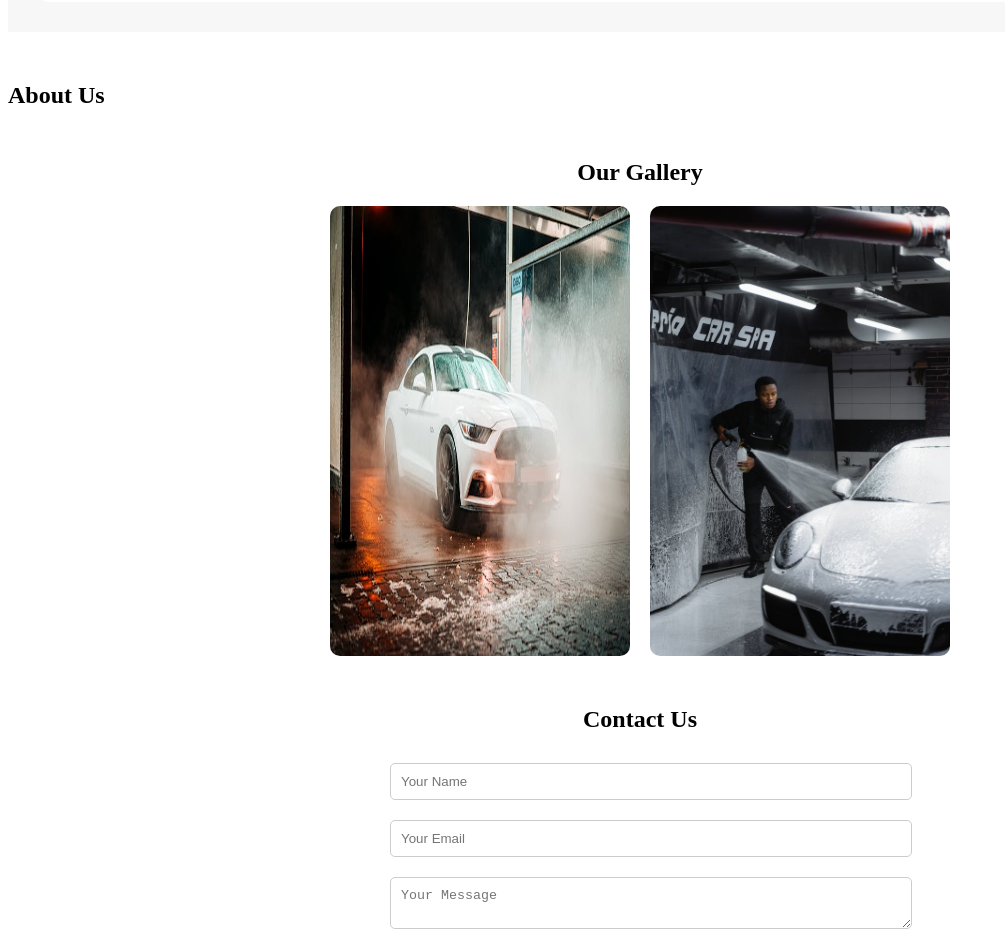
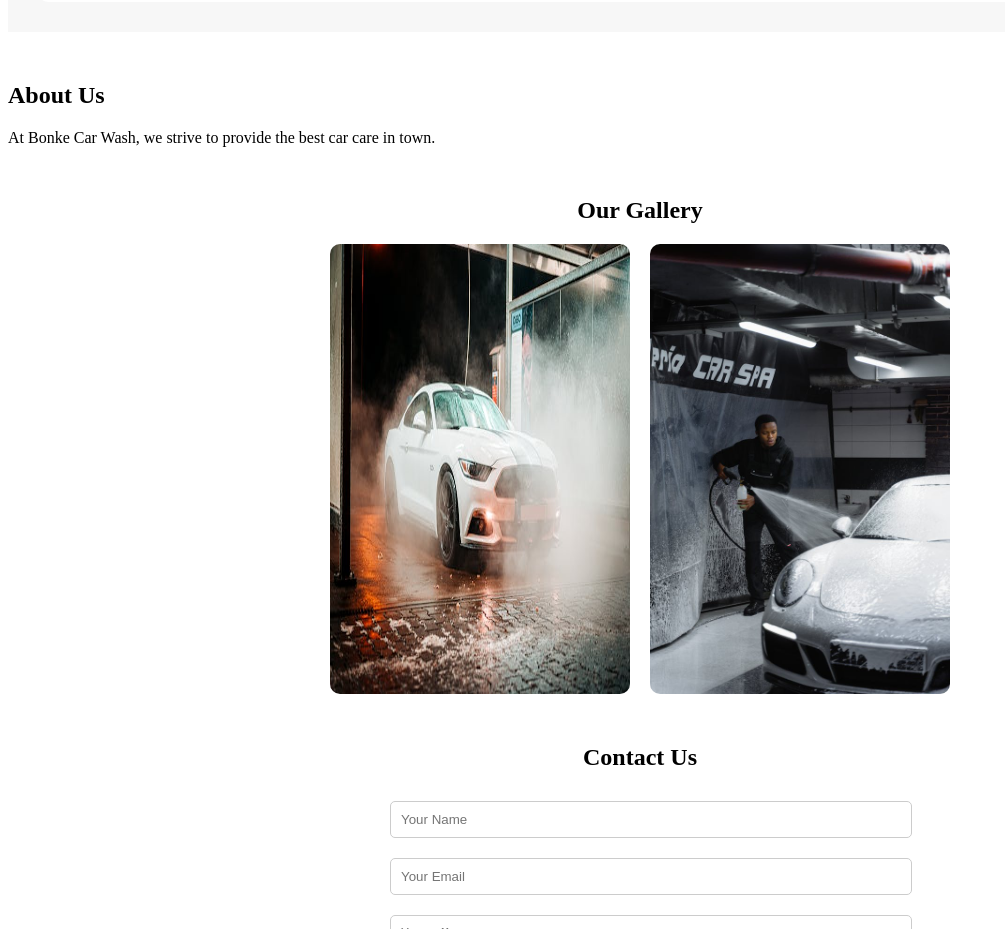
Before and after one commit to skywalker2004/carwashApp-Vue-master, a Vue app: page / in a window 1280 px wide. Shown: the part 1240-2169 px from the top of the page, without its empty margins (0-1005 px from the left). Built offline with nearby package versions, Linux system fonts and the light colour scheme.

Commit message:
Add about text data in the script section for About Us component.

```diff
--- a/src/components/AboutUs.vue
+++ b/src/components/AboutUs.vue
@@ -4,3 +4,12 @@
     <p>{{ about }}</p>
   </div>
 </template>
+<script>
+export default {
+  data() {
+    return {
+      about: "At Bonke Car Wash, we strive to provide the best car care in town."
+    };
+  }
+};
+</script>
```
